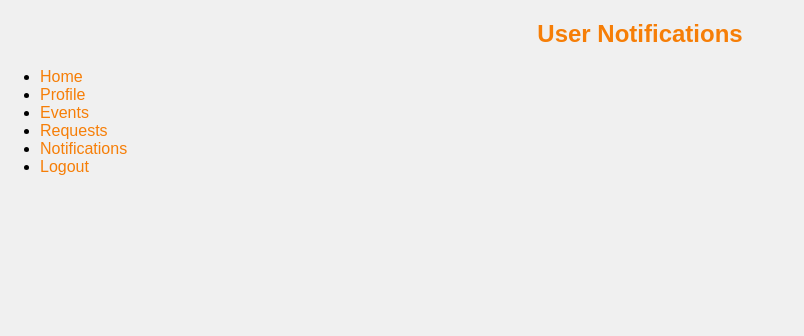
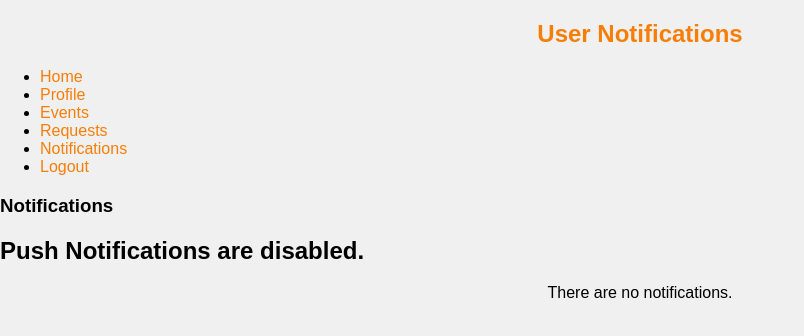
Before and after one commit to Nexus-Code89/metro-events, a React (Create React App) app: page /user-notifications in a window 1280 px wide. Shown: the top 336 px of the page, without its empty margins (0-804 px from the left). Built offline with nearby package versions, Linux system fonts and the light colour scheme.

Commit message:
Add Push Notifications

```diff
--- a/src/components/auth/Register.js
+++ b/src/components/auth/Register.js
@@ -22,7 +22,7 @@ const Register = () => {
       await setDoc(doc(firestore, "users", user.uid), {
         username: username,
         email: email,
-        role: 'user' // Set default role as 'user'
+        role: 'user', // Set default role as 'user'
       });
 
       // Redirect to dashboard after successful registration
--- a/src/components/dashboard/UserDashboard.js
+++ b/src/components/dashboard/UserDashboard.js
@@ -1,7 +1,9 @@
-import React from 'react';
 import { Link } from 'react-router-dom';
+import { useState } from 'react';
+
 
 const UserDashboard = () => {
+
   return (
     <section>
       <div className="menu-header">
@@ -17,7 +19,6 @@ const UserDashboard = () => {
           </ul>
         </nav>
       </div>
-      {/* Your dashboard content goes here */}
     </section>
   );
 };
--- a/src/components/pages/user/UserNotifications.js
+++ b/src/components/pages/user/UserNotifications.js
@@ -1,7 +1,26 @@
-import React from 'react';
 import { Link } from 'react-router-dom';
+import { useState } from 'react';
+
+
 
 const UserNotifications= () => {
+  const [ permissionStatus, setPermissionStatus ] = useState(Notification.permission);
+
+  function askPermission() {
+    if(!("Notification" in window)) {
+      alert("This browser does not support desktop notification");
+    } else if(Notification.permission === "default") {
+      Notification.requestPermission().then(permission => {
+        setPermissionStatus(permission);
+        if(permission === "granted") {
+          alert("You have granted permission to show push notifications")
+        } else {
+          alert("You have denied permission to show push notifications")
+        }
+      });
+    }
+  }
+
   return (
     <section>
       <div className="menu-header">
@@ -17,7 +36,21 @@ const UserNotifications= () => {
           </ul>
         </nav>
       </div>
-      {/* Your dashboard content goes here */}
+      <div className="content">
+        <h3>Notifications</h3>
+
+        {(permissionStatus === "default") ? (
+          <button onClick={() => askPermission()}>Enable Push Notifications</button>
+        ) : (
+          (permissionStatus === "granted") ? (
+            <h1>Push Notifications are enabled.</h1>
+          ) : (
+            <h1> Push Notifications are disabled.</h1>
+          )
+        )}
+
+        <p>There are no notifications.</p>
+      </div>
     </section>
   );
 };
```
Also changed, not shown: 2 other files (tests, documents, lock files or other folders).
